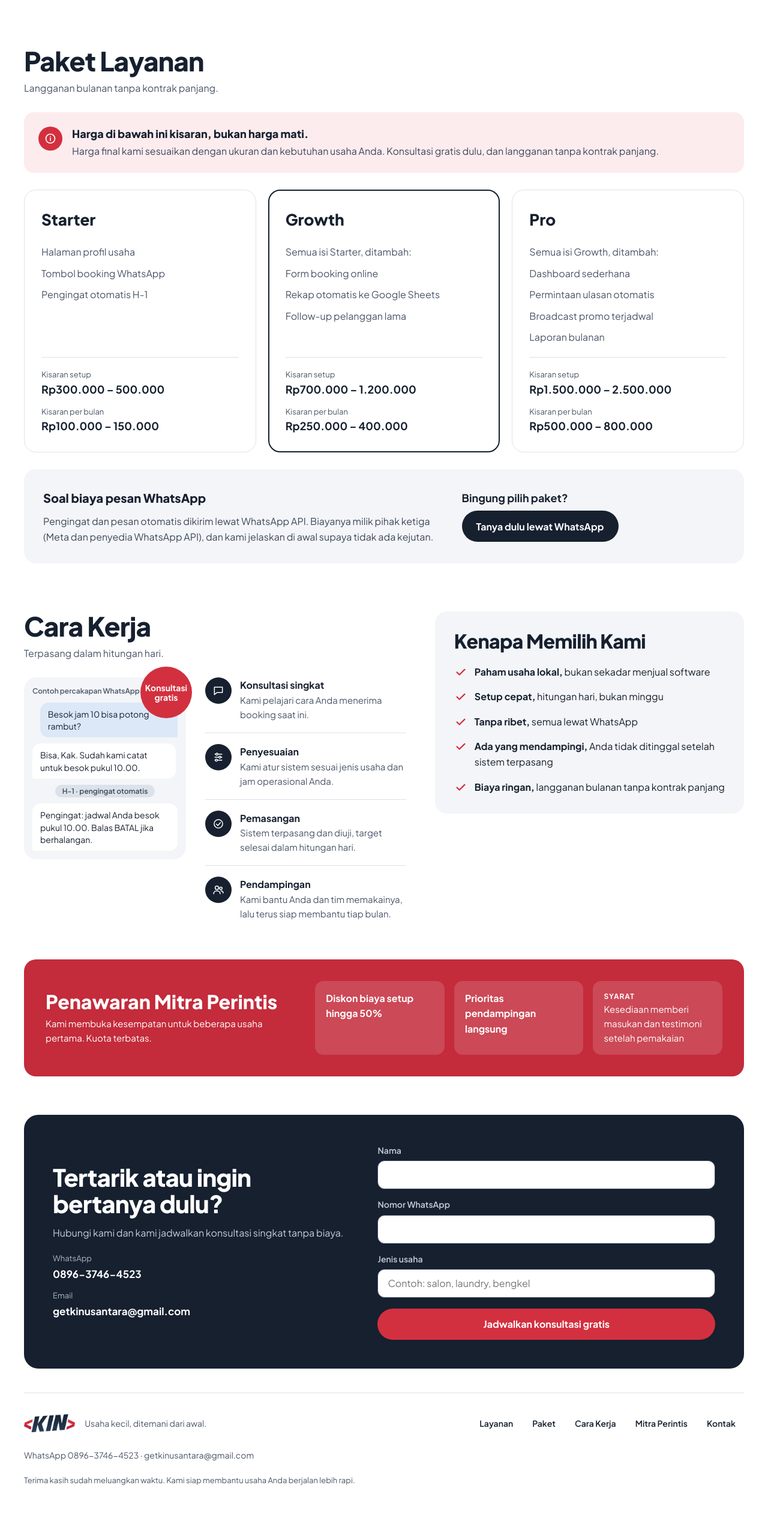
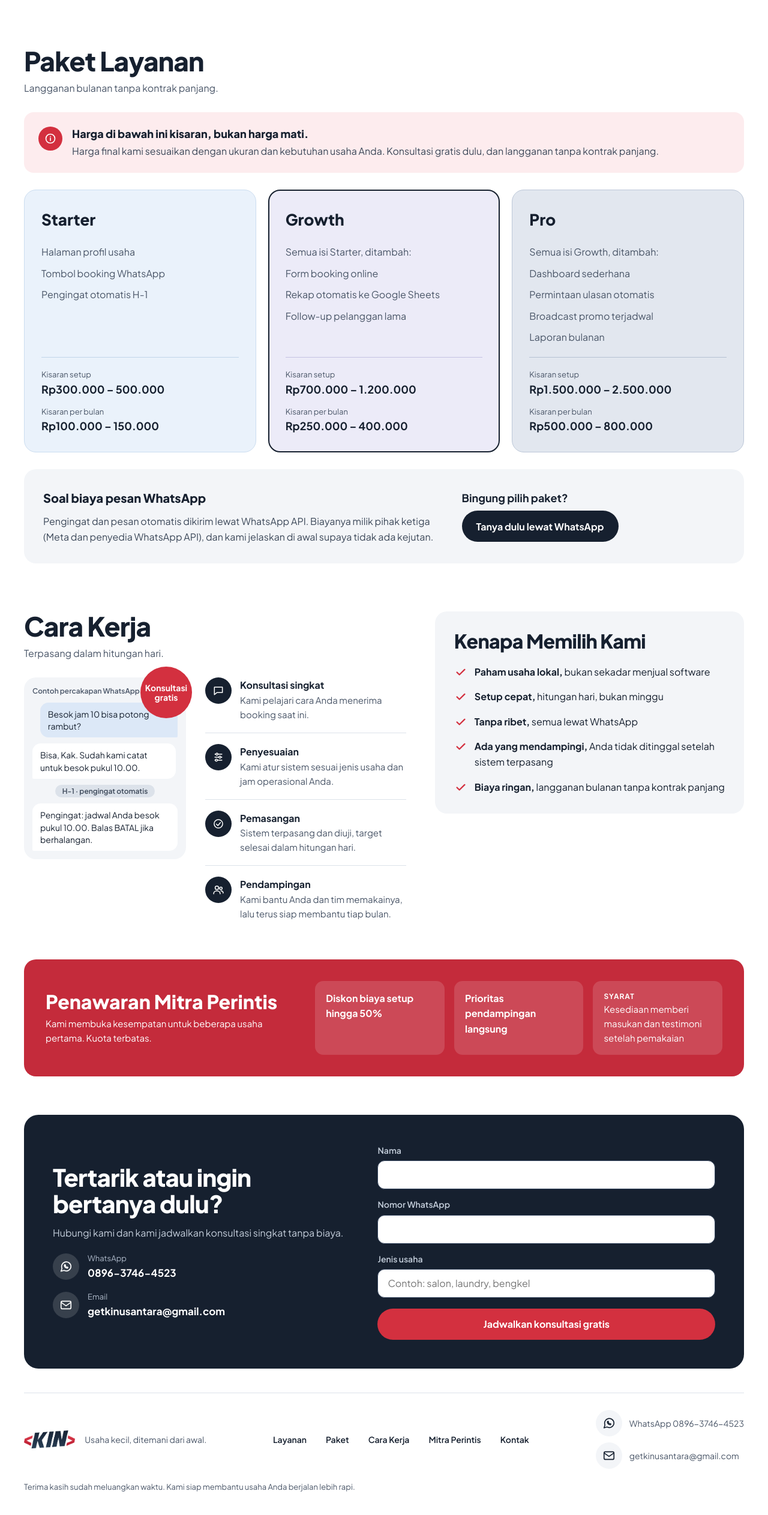
Before and after one commit to getkinusantara-has/getkinusantara, a plain HTML site: page index.html in a window 1280 px wide. Shown: the part 1454-3979 px from the top of the page at 60% size. Drawn offline with Linux system fonts and the light colour scheme.

Commit message:
Update index.html

```diff
--- a/index.html
+++ b/index.html
@@ -59,6 +59,13 @@ a:focus-visible,button:focus-visible,input:focus-visible,select:focus-visible{ou
 }
 </style>
 
+<style>
+.ic{display:flex;align-items:center;justify-content:center;flex:none;width:44px;height:44px;border-radius:50%;text-decoration:none;transition:background .2s,color .2s}
+.ic-dark{background:rgba(255,255,255,.14);color:#FFFFFF}
+.ic-dark:hover{background:#D3303F}
+.ic-light{background:#F3F5F8;color:#16202F}
+.ic-light:hover{background:#D3303F;color:#FFFFFF}
+</style>
 <style>[hidden]{display:none!important}img{max-width:100%}</style>
 </head>
 <body>
@@ -77,7 +84,7 @@ a:focus-visible,button:focus-visible,input:focus-visible,select:focus-visible{ou
 <a class="nav-link" href="#mitra">Mitra Perintis</a>
 <a class="nav-link" href="#kontak">Kontak</a>
 </nav>
-<button class="menu-btn" id="menu-btn" type="button" aria-label="Buka menu" aria-expanded="false" aria-controls="mobile-nav" style="grid-column:2;align-items:center;justify-content:center;width:48px;height:48px;border:0;border-radius:50%;background:#F3F5F8;color:#16202F;cursor:pointer;padding:0">
+<button class="menu-btn" id="menu-btn" type="button" aria-label="Buka menu" aria-expanded="false" aria-controls="mobile-nav" style="grid-column:3;justify-self:end;align-items:center;justify-content:center;width:48px;height:48px;border:0;border-radius:50%;background:#F3F5F8;color:#16202F;cursor:pointer;padding:0">
 <svg width="22" height="22" viewBox="0 0 24 24" fill="none" stroke="currentColor" stroke-width="2" stroke-linecap="round" aria-hidden="true"><path d="M4 7h16M4 12h16M4 17h16"></path></svg>
 </button>
 </div>
@@ -174,20 +181,20 @@ a:focus-visible,button:focus-visible,input:focus-visible,select:focus-visible{ou
 </div>
 <div class="paket-row">
 
-<div class="paket-card" style="min-width:0;border:1px solid #DCE2EA;border-radius:20px;padding:28px;display:flex;flex-direction:column;gap:20px;background:#FFFFFF">
+<div class="paket-card" style="min-width:0;border:1px solid #CBDDF0;border-radius:20px;padding:28px;display:flex;flex-direction:column;gap:20px;background:#EAF2FB">
 <h3 style="margin:0;font-weight:800;font-size:26px">Starter</h3>
 <ul style="margin:0;padding:0;list-style:none;display:flex;flex-direction:column;gap:10px;flex:1;color:#4A5668">
 <li>Halaman profil usaha</li>
 <li>Tombol booking WhatsApp</li>
 <li>Pengingat otomatis H-1</li>
 </ul>
-<div style="display:flex;flex-direction:column;gap:12px;padding-top:18px;border-top:1px solid #DCE2EA">
+<div style="display:flex;flex-direction:column;gap:12px;padding-top:18px;border-top:1px solid #C0D5EA">
 <div style="display:flex;flex-direction:column"><span style="font-size:13px;color:#4A5668">Kisaran setup</span><span style="font-weight:700;font-size:18px">Rp300.000 – 500.000</span></div>
 <div style="display:flex;flex-direction:column"><span style="font-size:13px;color:#4A5668">Kisaran per bulan</span><span style="font-weight:700;font-size:18px">Rp100.000 – 150.000</span></div>
 </div>
 </div>
 
-<div class="paket-card" style="min-width:0;border:2px solid #16202F;border-radius:20px;padding:27px;display:flex;flex-direction:column;gap:20px;background:#FFFFFF">
+<div class="paket-card" style="min-width:0;border:2px solid #16202F;border-radius:20px;padding:27px;display:flex;flex-direction:column;gap:20px;background:#ECEBF8">
 <h3 style="margin:0;font-weight:800;font-size:26px">Growth</h3>
 <ul style="margin:0;padding:0;list-style:none;display:flex;flex-direction:column;gap:10px;flex:1;color:#4A5668">
 <li>Semua isi Starter, ditambah:</li>
@@ -195,13 +202,13 @@ a:focus-visible,button:focus-visible,input:focus-visible,select:focus-visible{ou
 <li>Rekap otomatis ke Google Sheets</li>
 <li>Follow-up pelanggan lama</li>
 </ul>
-<div style="display:flex;flex-direction:column;gap:12px;padding-top:18px;border-top:1px solid #DCE2EA">
+<div style="display:flex;flex-direction:column;gap:12px;padding-top:18px;border-top:1px solid #C4C1E3">
 <div style="display:flex;flex-direction:column"><span style="font-size:13px;color:#4A5668">Kisaran setup</span><span style="font-weight:700;font-size:18px">Rp700.000 – 1.200.000</span></div>
 <div style="display:flex;flex-direction:column"><span style="font-size:13px;color:#4A5668">Kisaran per bulan</span><span style="font-weight:700;font-size:18px">Rp250.000 – 400.000</span></div>
 </div>
 </div>
 
-<div class="paket-card" style="min-width:0;border:1px solid #DCE2EA;border-radius:20px;padding:28px;display:flex;flex-direction:column;gap:20px;background:#FFFFFF">
+<div class="paket-card" style="min-width:0;border:1px solid #BCC7D8;border-radius:20px;padding:28px;display:flex;flex-direction:column;gap:20px;background:#E2E7EF">
 <h3 style="margin:0;font-weight:800;font-size:26px">Pro</h3>
 <ul style="margin:0;padding:0;list-style:none;display:flex;flex-direction:column;gap:10px;flex:1;color:#4A5668">
 <li>Semua isi Growth, ditambah:</li>
@@ -210,7 +217,7 @@ a:focus-visible,button:focus-visible,input:focus-visible,select:focus-visible{ou
 <li>Broadcast promo terjadwal</li>
 <li>Laporan bulanan</li>
 </ul>
-<div style="display:flex;flex-direction:column;gap:12px;padding-top:18px;border-top:1px solid #DCE2EA">
+<div style="display:flex;flex-direction:column;gap:12px;padding-top:18px;border-top:1px solid #B5C1D3">
 <div style="display:flex;flex-direction:column"><span style="font-size:13px;color:#4A5668">Kisaran setup</span><span style="font-weight:700;font-size:18px">Rp1.500.000 – 2.500.000</span></div>
 <div style="display:flex;flex-direction:column"><span style="font-size:13px;color:#4A5668">Kisaran per bulan</span><span style="font-weight:700;font-size:18px">Rp500.000 – 800.000</span></div>
 </div>
@@ -308,11 +315,15 @@ a:focus-visible,button:focus-visible,input:focus-visible,select:focus-visible{ou
 <div style="flex:1 1 300px;min-width:0;display:flex;flex-direction:column;gap:14px">
 <h2 style="margin:0;font-weight:800;font-size:clamp(28px,3.6vw,40px);line-height:1.1;letter-spacing:-0.02em;text-wrap:balance">Tertarik atau ingin bertanya dulu?</h2>
 <p style="margin:0;color:#C4CEDB">Hubungi kami dan kami jadwalkan konsultasi singkat tanpa biaya.</p>
-<div style="display:flex;flex-direction:column;gap:2px;margin-top:6px">
-<span style="font-size:13px;color:#AEB9C9">WhatsApp</span>
-<span style="font-weight:700;font-size:17px;user-select:all">0896-3746-4523</span>
-<span style="font-size:13px;color:#AEB9C9;margin-top:10px">Email</span>
-<span style="font-weight:700;font-size:17px;word-break:break-all;user-select:all">getkinusantara@gmail.com</span>
+<div style="display:flex;flex-direction:column;gap:16px;margin-top:6px">
+<div style="display:flex;align-items:center;gap:14px;min-width:0">
+<a class="ic ic-dark" href="https://wa.me/6289637464523?text=Halo%20KIN%2C%20saya%20ingin%20tanya%20dulu." aria-label="Chat WhatsApp KIN"><svg width="22" height="22" viewBox="0 0 24 24" fill="none" stroke="currentColor" stroke-width="1.8" stroke-linecap="round" stroke-linejoin="round" aria-hidden="true"><path d="M21 11.5a8.5 8.5 0 0 1-12.6 7.4L3 20.5l1.7-5.2A8.5 8.5 0 1 1 21 11.5z"></path><path d="M9 9.5c0 3 2.5 5.5 5.5 5.5l1-1.5-2-1-1 .8c-.8-.4-1.6-1.2-2-2l.8-1-1-2z"></path></svg></a>
+<div style="display:flex;flex-direction:column;min-width:0"><span style="font-size:13px;color:#AEB9C9">WhatsApp</span><span style="font-weight:700;font-size:17px;user-select:all">0896-3746-4523</span></div>
+</div>
+<div style="display:flex;align-items:center;gap:14px;min-width:0">
+<a class="ic ic-dark" href="mailto:getkinusantara@gmail.com" aria-label="Kirim email ke KIN"><svg width="22" height="22" viewBox="0 0 24 24" fill="none" stroke="currentColor" stroke-width="1.8" stroke-linecap="round" stroke-linejoin="round" aria-hidden="true"><rect x="3" y="5" width="18" height="14" rx="2.5"></rect><path d="M3.5 7.5l8.5 6 8.5-6"></path></svg></a>
+<div style="display:flex;flex-direction:column;min-width:0"><span style="font-size:13px;color:#AEB9C9">Email</span><span style="font-weight:700;font-size:17px;word-break:break-all;user-select:all">getkinusantara@gmail.com</span></div>
+</div>
 </div>
 </div>
 <div style="flex:1.2 1 340px;min-width:0;display:flex;flex-direction:column;gap:14px">
@@ -349,7 +360,10 @@ a:focus-visible,button:focus-visible,input:focus-visible,select:focus-visible{ou
 <a class="nav-link" href="#mitra" style="font-size:14px">Mitra Perintis</a>
 <a class="nav-link" href="#kontak" style="font-size:14px">Kontak</a>
 </nav>
-<span style="font-size:14px;color:#4A5668;word-break:break-all">WhatsApp 0896-3746-4523 · getkinusantara@gmail.com</span>
+<div style="display:flex;flex-direction:column;gap:10px;min-width:0">
+<div style="display:flex;align-items:center;gap:12px"><a class="ic ic-light" href="https://wa.me/6289637464523?text=Halo%20KIN%2C%20saya%20ingin%20tanya%20dulu." aria-label="Chat WhatsApp KIN"><svg width="22" height="22" viewBox="0 0 24 24" fill="none" stroke="currentColor" stroke-width="1.8" stroke-linecap="round" stroke-linejoin="round" aria-hidden="true"><path d="M21 11.5a8.5 8.5 0 0 1-12.6 7.4L3 20.5l1.7-5.2A8.5 8.5 0 1 1 21 11.5z"></path><path d="M9 9.5c0 3 2.5 5.5 5.5 5.5l1-1.5-2-1-1 .8c-.8-.4-1.6-1.2-2-2l.8-1-1-2z"></path></svg></a><span style="font-size:14px;color:#4A5668">WhatsApp 0896-3746-4523</span></div>
+<div style="display:flex;align-items:center;gap:12px;min-width:0"><a class="ic ic-light" href="mailto:getkinusantara@gmail.com" aria-label="Kirim email ke KIN"><svg width="22" height="22" viewBox="0 0 24 24" fill="none" stroke="currentColor" stroke-width="1.8" stroke-linecap="round" stroke-linejoin="round" aria-hidden="true"><rect x="3" y="5" width="18" height="14" rx="2.5"></rect><path d="M3.5 7.5l8.5 6 8.5-6"></path></svg></a><span style="font-size:14px;color:#4A5668;word-break:break-all">getkinusantara@gmail.com</span></div>
+</div>
 </div>
 <p style="margin:20px 0 0;font-size:13px;color:#4A5668">Terima kasih sudah meluangkan waktu. Kami siap membantu usaha Anda berjalan lebih rapi.</p>
 </footer>
```
